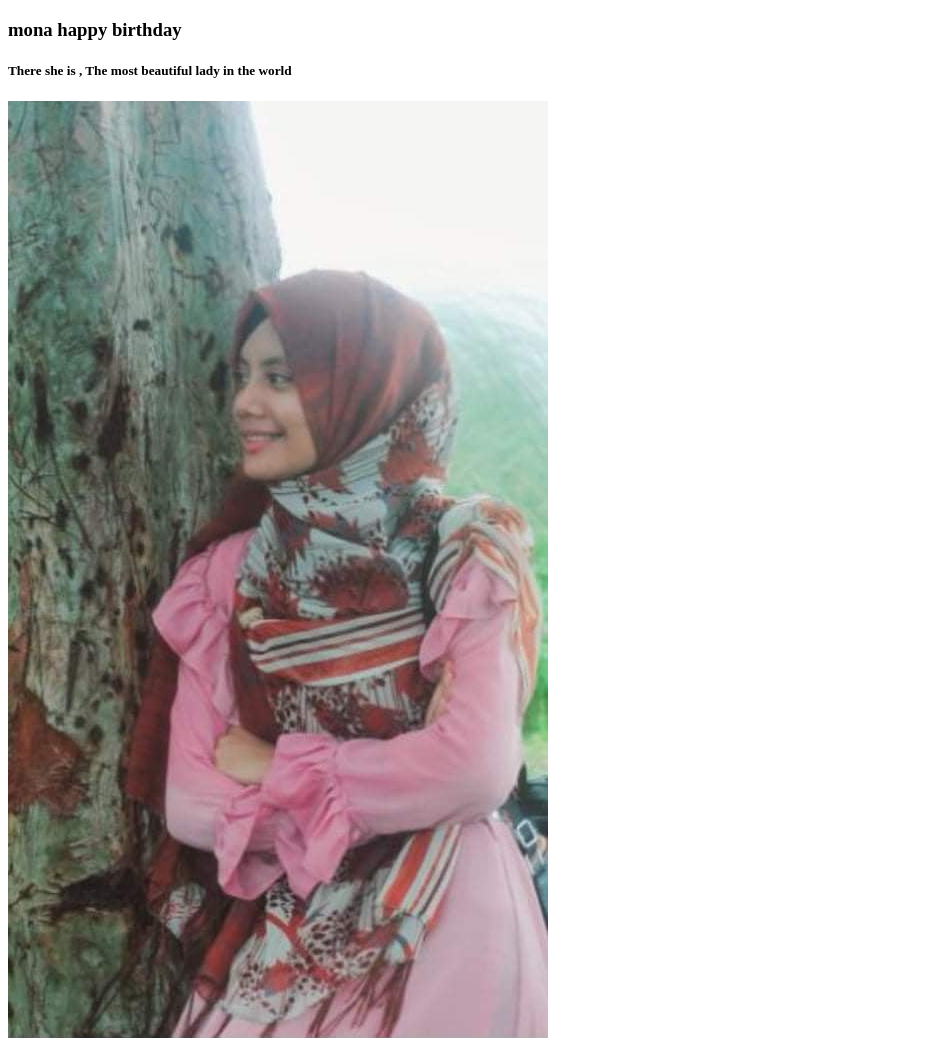
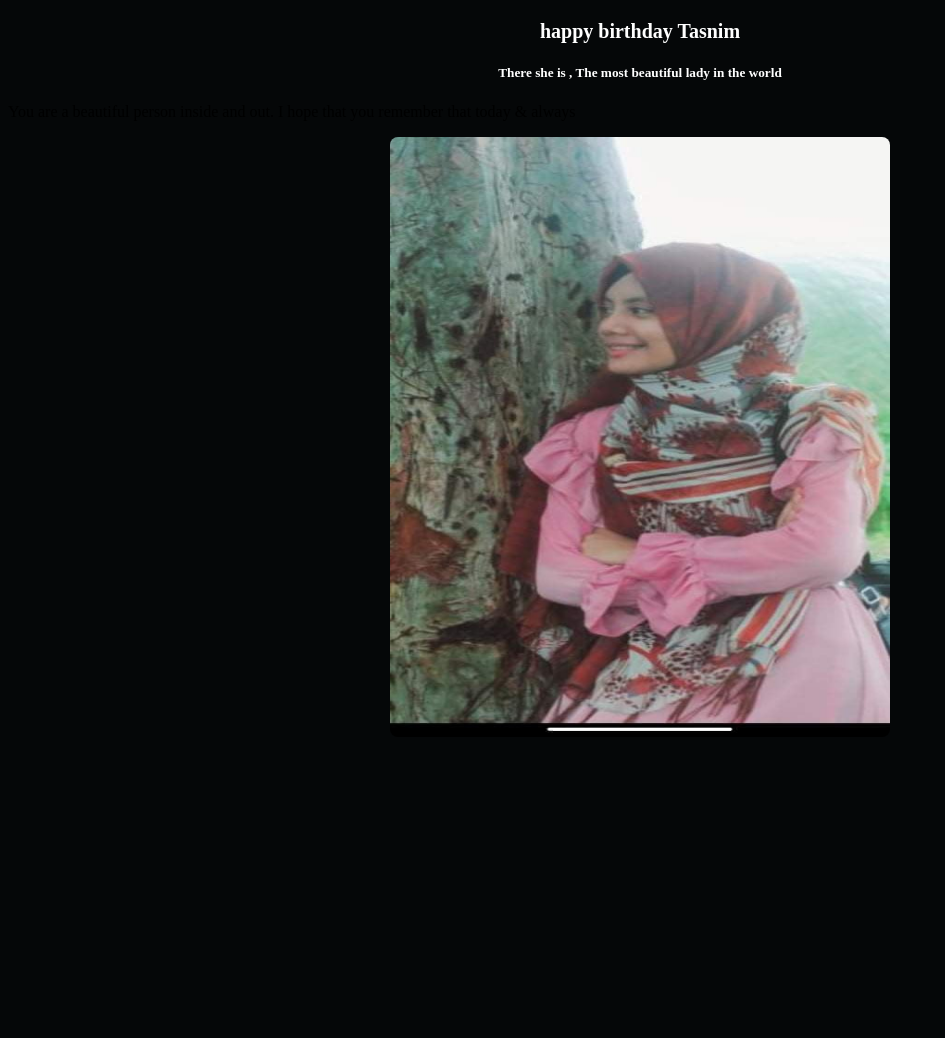
Before and after one commit to Emran321/bongo, a plain HTML site: page index.html in a window 1280 px wide. Shown: the top 1038 px of the page, without its empty margins (0-945 px from the left). After the commit the page ends 800 px from the top, so only its background shows below. Drawn offline with Linux system fonts and the light colour scheme.

Commit message:
some changes

```diff
--- a/index.html
+++ b/index.html
@@ -1,14 +1,40 @@
 <!DOCTYPE html>
 <html lang="en">
+
 <head>
-    <meta charset="UTF-8">
-    <meta http-equiv="X-UA-Compatible" content="IE=edge">
-    <meta name="viewport" content="width=device-width, initial-scale=1.0">
+    <style>
+        body {
+            background-color: rgb(5, 7, 8);
+        }
+
+        h5 {
+            color: white;
+            text-align: center;
+        }
+
+        h3 {
+            color: white;
+            text-align: center;
+            font-size: 20px;
+        }
+
+        img {
+            display: block;
+            margin-left: auto;
+            margin-right: auto;
+            width: 500px;
+            height: 600px;
+            border-radius: 8px;
+        }
+    </style>
     <title>Tasnim</title>
 </head>
+
 <body>
-    <h3>mona happy birthday</h3>
+    <h3>happy birthday Tasnim</h3>
     <h5>There she is , The most beautiful lady in the world</h5>
+    <p>You are a beautiful person inside and out. I hope that you remember that today & always</p>
     <img src="tasnim.jpg" alt="">
 </body>
+
 </html>
```
